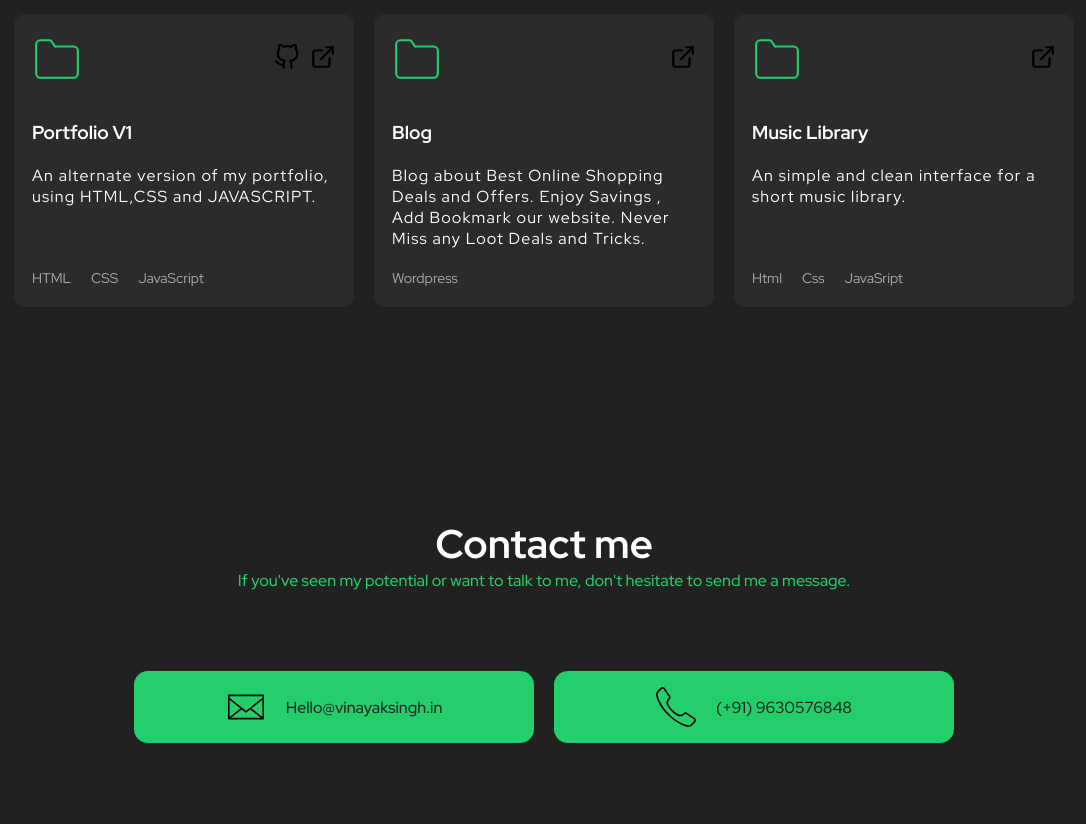
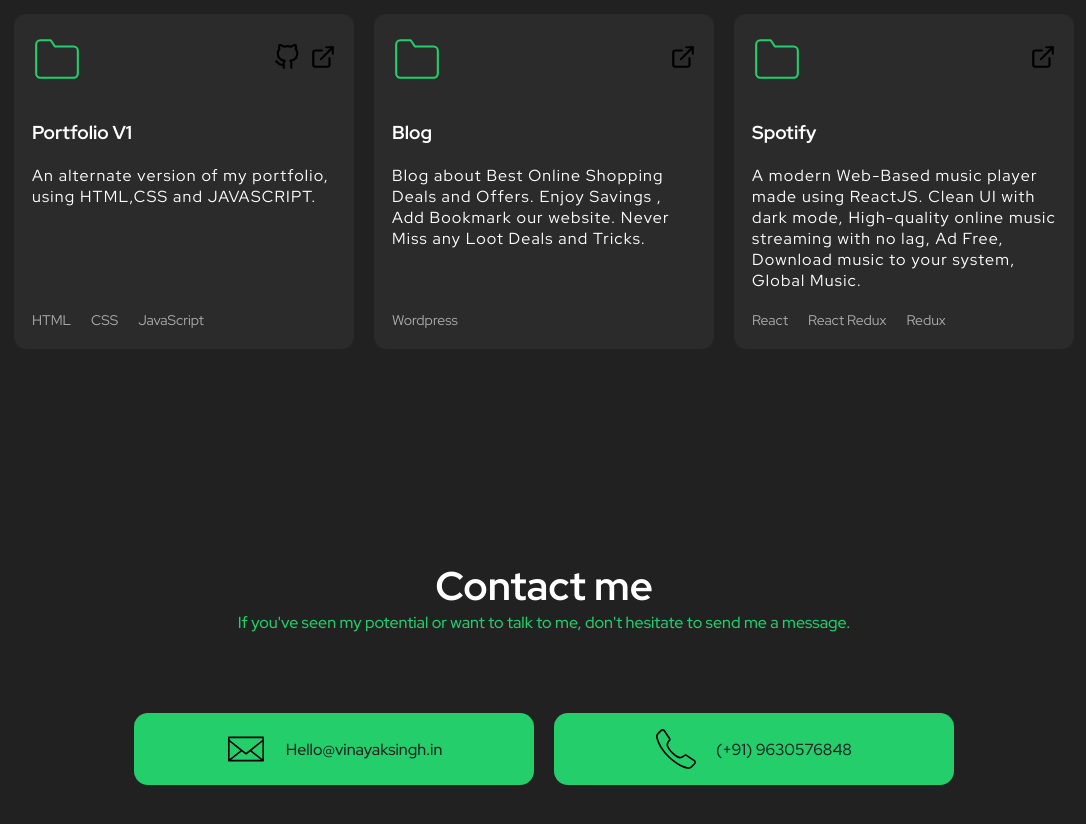
Before and after one commit to yuliiak111/portfolio, a React (Create React App) app: page / in a window 1280 px wide. Shown: the part 1920-2744 px from the top of the page, without its empty margins (96-1182 px from the left). Built offline with nearby package versions, Linux system fonts and the light colour scheme.

Commit message:
Update Portfolio.tsx

```diff
--- a/src/components/Portfolio/Portfolio.tsx
+++ b/src/components/Portfolio/Portfolio.tsx
@@ -154,22 +154,22 @@ export function Portfolio() {
                 {/* <a href="https://github.com/" target="_blank" rel="noreferrer">
                 <img src={githubIcon} alt="Visitar site" />
               </a> */}
-                <a href="https://music.vinayaksingh.in/" target="_blank" rel="noreferrer">
+                <a href="https://spotify.vinayaksingh.in/" target="_blank" rel="noreferrer">
                   <img src={externalLinkIcon} alt="Visitar site" />
                 </a>
               </div>
             </header>
             <div className="body">
-              <h3>Music Library</h3>
+              <h3>Spotify</h3>
               <p>
-                An simple and clean interface for a short music library.
+              A modern Web-Based music player made using ReactJS. Clean UI with dark mode, High-quality online music streaming with no lag, Ad Free, Download music to your system, Global Music.
               </p>
             </div>
             <footer>
               <ul className="tech-list">
-                <li>Html</li>
-                <li>Css</li>
-                <li>JavaSript</li>
+                <li>React</li>
+                <li>React Redux</li>
+                <li>Redux</li>
               </ul>
             </footer>
           </div>
```
